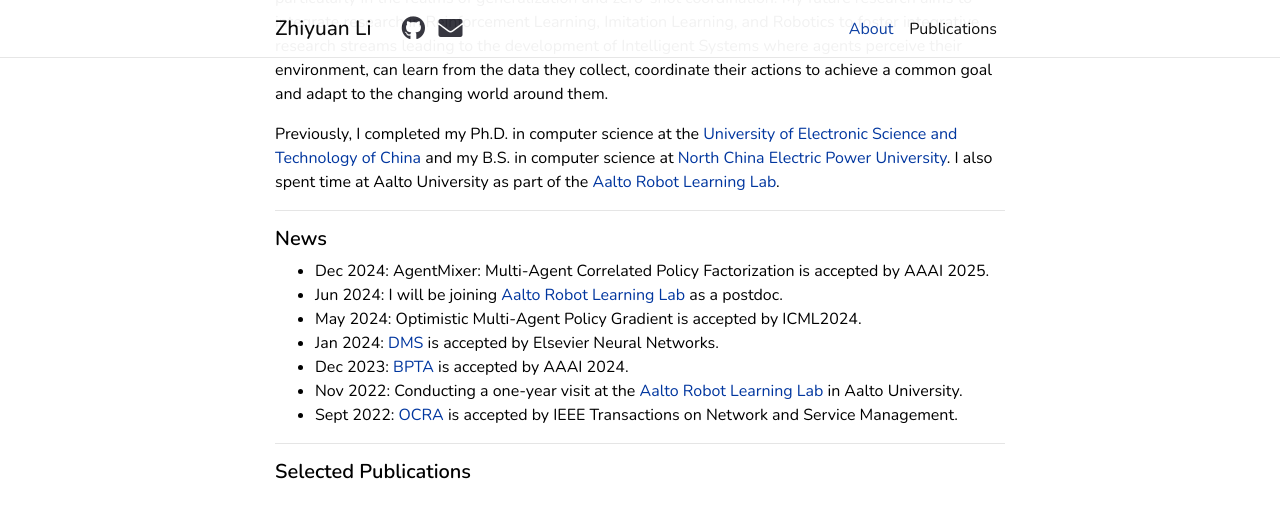
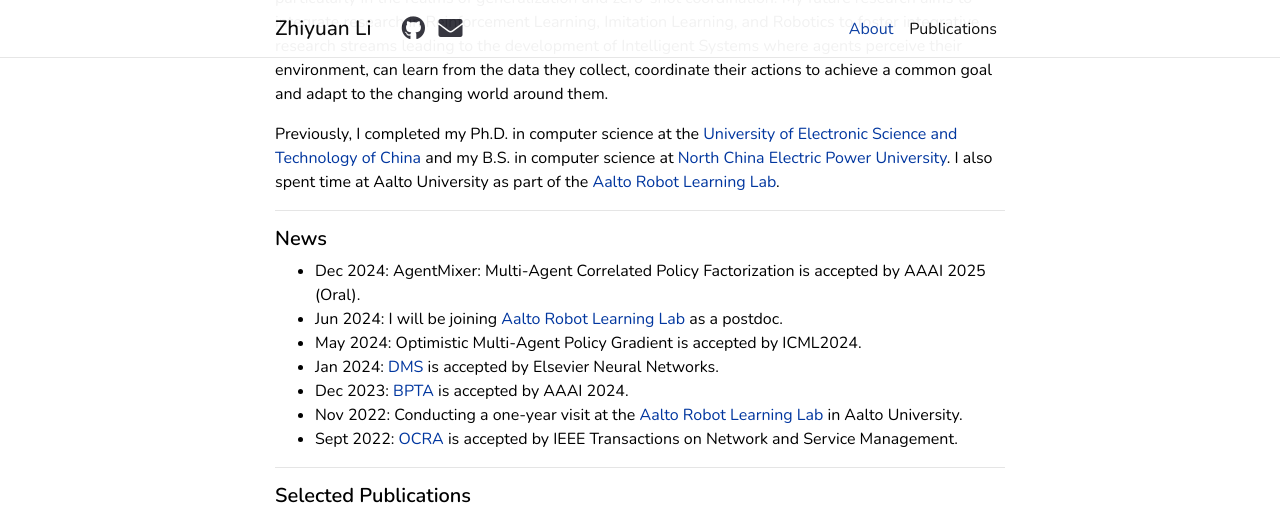
Before and after one commit to LiZhYun/LiZhYun.github.io, a Jekyll site: the page built from _pages/about.md, in a window 1280 px wide and 900 px high, scrolled down 367 px, cut to the strip 0-512 px from the top of the window. Built offline with Jekyll 4.4.1, drawn with Linux system fonts in a browser that asks for light colours; comment, search, counter and statistics services are not loaded; a style sheet for code colours, icons or effects is not loaded.

Commit message:
Update about.md

```diff
--- a/_pages/about.md
+++ b/_pages/about.md
@@ -23,7 +23,7 @@ Previously, I completed my Ph.D. in computer science at the [University of Elect
 
 ##### News
 
-- Dec 2024: AgentMixer: Multi-Agent Correlated Policy Factorization is accepted by AAAI 2025.
+- Dec 2024: AgentMixer: Multi-Agent Correlated Policy Factorization is accepted by AAAI 2025 (Oral).
 - Jun 2024: I will be joining [Aalto Robot Learning Lab](https://rl.aalto.fi/) as a postdoc.
 - May 2024: Optimistic Multi-Agent Policy Gradient is accepted by ICML2024.
 - Jan 2024: [DMS](https://github.com/LiZhYun/Coordination-as-Inference-in-Multi-Agent-Reinforcement-Learning) is accepted by Elsevier Neural Networks.
```
